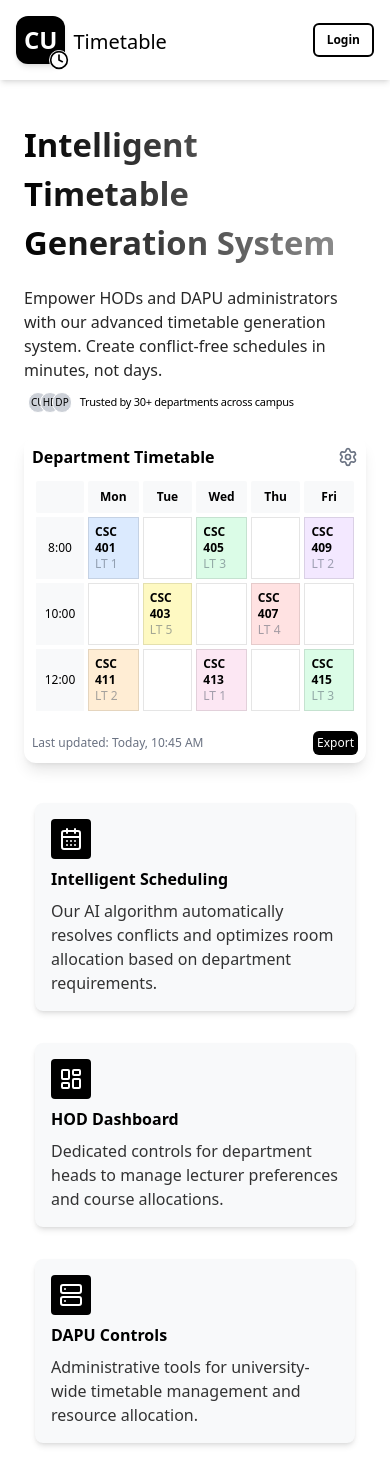
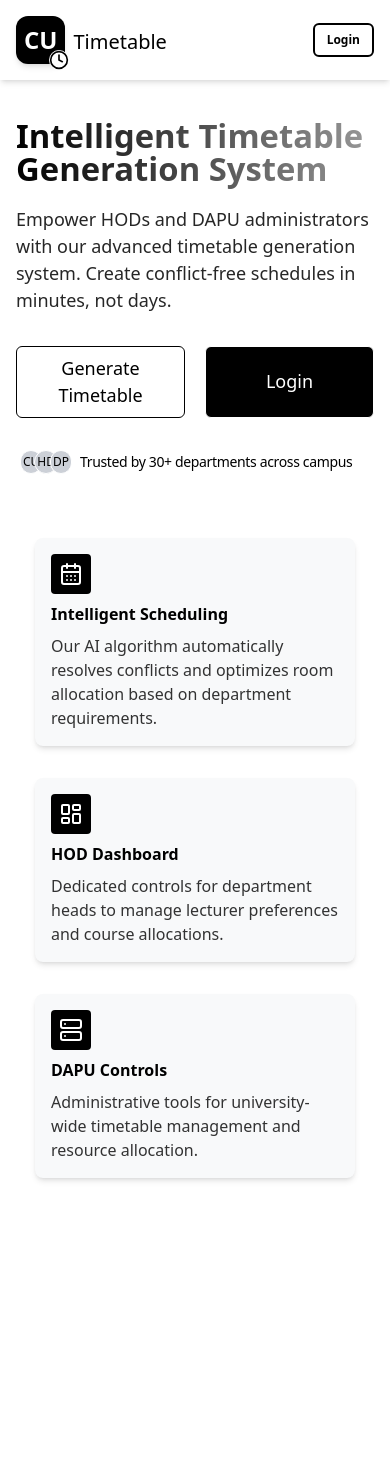
Before and after one commit to devhnry/course-schedular-frontend, a React (Vite) app: page / in a window 390 px wide. After the commit the page ends 1218 px from the top, so only its background shows below. Built offline with nearby package versions, Linux system fonts and the light colour scheme.

Commit message:
feat: updated InfoCard styling for responsiveness and wrapped up landing page

```diff
--- a/src/components/landing/InfoCard.tsx
+++ b/src/components/landing/InfoCard.tsx
@@ -5,15 +5,17 @@ type InfoCardProps = {
     icon: LucideIcon;
     title: string;
     description: string;
+    classname?: string
 }
 
-const InfoCard: React.FC<InfoCardProps> = ({icon: Icon, title, description}) => {
+const InfoCard: React.FC<InfoCardProps> = ({icon: Icon, title, description, classname}) => {
     return (
-        <div className={`bg-[#F8F9FA] shadow-md text-black w-[320px] rounded-lg flex flex-col gap-2 p-4`}>
-            <div className={`bg-black p-2 rounded-sm w-fit text-[18px] text-white`}>
+        <div className={`bg-[#F8F9FA] shadow-md text-black max-w-[320px] lg:max-w-[380px] rounded-lg flex flex-col gap-2 p-4 ${classname}
+        hover:scale-[102%] hover:-translate-y-[5px] transition-all cursor-pointer`}>
+            <div className={`bg-black p-2 rounded-sm w-fit text-[18px] lg:text-[20px] text-white`}>
                 {<Icon />}
             </div>
-            <h3 className={`font-bold`}>{title}</h3>
+            <h3 className={`font-bold lg:text-[18px]`}>{title}</h3>
             <p className={`text-black/80 font-light`}>{description}</p>
         </div>
     );
--- a/src/pages/LandingPage.tsx
+++ b/src/pages/LandingPage.tsx
@@ -3,38 +3,47 @@ import {cardInfoContent} from "../data/features.ts"
 import heroContent from "../data/hero.json";
 import InfoCard from "../components/landing/InfoCard.tsx";
 import TimetableGrid from "../components/landing/TimetableGrid.tsx";
+import Container from "../components/layout/Container.tsx";
 
 const LandingPage = () => {
     return (
         <main>
             <Navbar />
-
-            <section className={`my-10 px-6`}>
-                <section>
-                    <div className={`flex flex-col gap-2.5 pb-6`}>
-                        <h1 className={`hero-title pb-2`}>{heroContent.title}</h1>
-                        <p className={`text-black/85`}>{heroContent.description}</p>
+            <section className={`my-10`}>
+                <Container>
+                    <section className={`flex flex-col lg:flex-row gap-10 xl:gap-16 items-center mx-auto w-full max-w-[1200px]`}>
+                        <div className={`flex flex-col gap-3 pb-6 max-w-[600px] w-full`}>
+                            <h1 className={`hero-title pb-2 leading-[100%] lg:leading-[110%]`}>{heroContent.title}</h1>
+                            <div className={`grid gap-8`}>
+                                <p className={`text-black/85 max-w-[490px] text-[18px]`}>{heroContent.description}</p>
+                                <div className={` w-fit grid grid-cols-2 gap-5`}>
+                                    <button className={`border-[1px] py-2 px-3 font-medium text-black rounded-md text-[18px] cursor-pointer hover:scale-[101%] transition-all`}>Generate Timetable</button>
+                                    <button className={`border-[1px] py-2 px-1.5 font-medium bg-black text-white rounded-md text-[18px] cursor-pointer hover:scale-[101%] hover:bg-black/90 transition-all`}>Login</button>
+                                </div>
                                 <div className={`mx-2 flex gap-3 items-center`}>
                                     <div className={`flex`}>
                                         {['CU','HD','DP'].map((item,index) => (
-                                    <div className={`border-white border bg-[#CCD0D7] rounded-full p-0.5 text-[10px] -mx-1 relative z-${index*10}`} key={item}>{item}</div>
+                                            <div className={`border-white border bg-[#CCD0D7] rounded-full p-0.5 text-[12px] -mx-1 relative z-${index*10}`} key={item}>{item}</div>
                                         ))}
                                     </div>
-                            <p className={`text-[11px] text-black font-medium tracking-tight`}>{heroContent.caption}</p>
+                                    <p className={`text-[14px] text-black tracking-tight`}>{heroContent.caption}</p>
                                 </div>
                             </div>
-                    <div>
+                        </div>
+                        <div className={`hidden 2lg:block`}>
                             <TimetableGrid />
                         </div>
                     </section>
 
                     <section>
-                    <div className={`grid items-center gap-8 mx-auto w-fit my-10`}>
-                        {cardInfoContent.map(info => {
-                            return <InfoCard key={info.title} {...info}/>
+                        <div className={`grid md:grid-cols-2 lg:grid-cols-3 gap-8 place-items-center mx-auto w-fit my-10 [&>*]:h-full`}>
+                            {cardInfoContent.map((info, index) => {
+                                return <InfoCard key={info.title} {...info}
+                                                 classname={`${index == 2 ? 'md:col-span-2 lg:col-span-1' : ''}`}/>
                             })}
                         </div>
                     </section>
+                </Container>
             </section>
         </main>
     );
```
Lines whose indentation alone changed are shown as unchanged.
